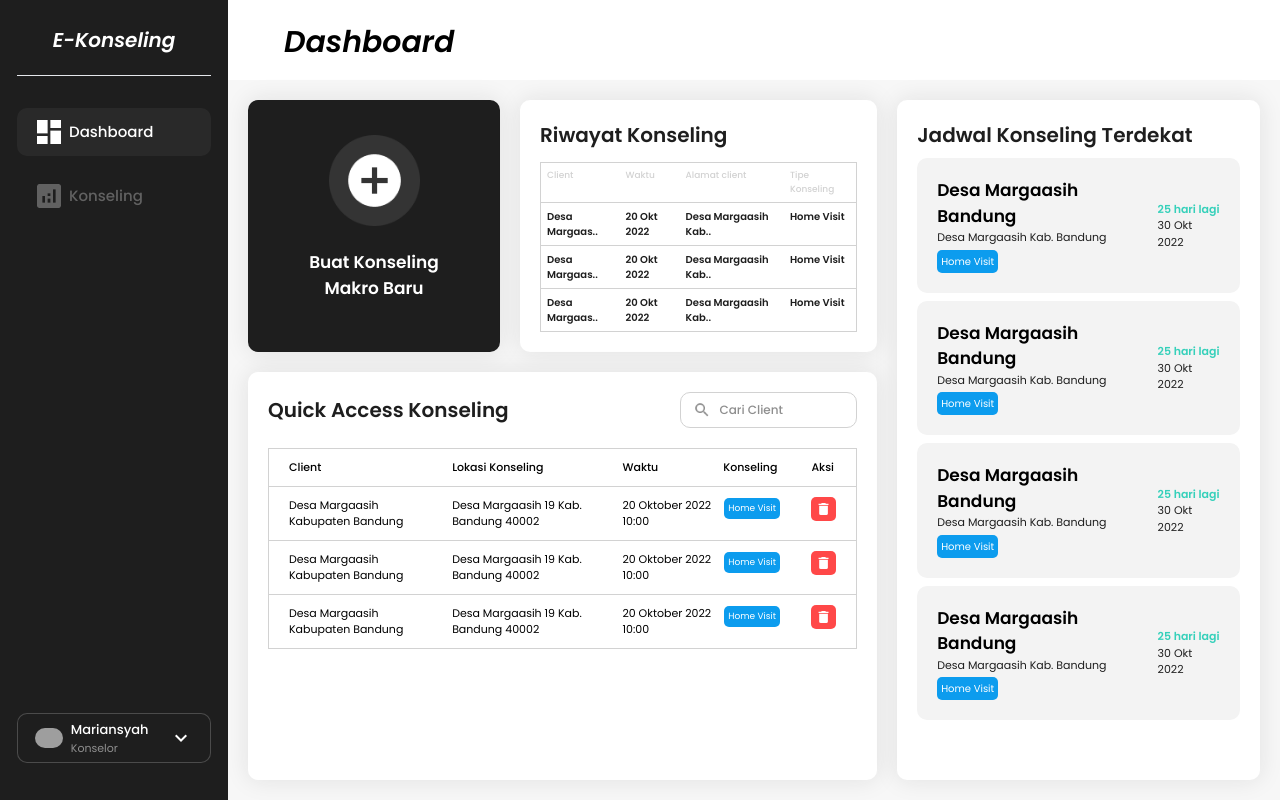
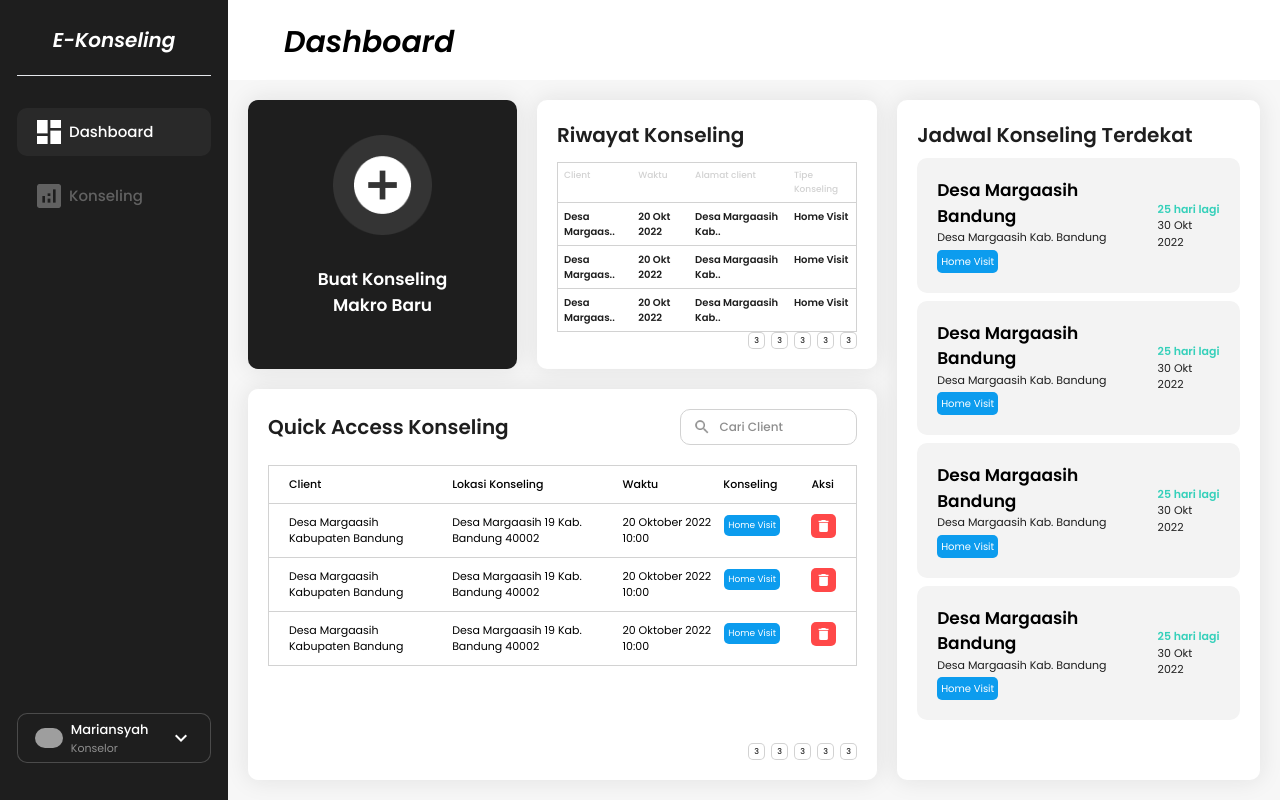
Before and after one commit to darkclow4/konseling, a Nuxt app: page /home in a window 1280 px wide. Built offline with nearby package versions, Linux system fonts and the light colour scheme; grey boxes are pictures that could not be loaded.

Commit message:
fix some bug

```diff
--- a/components/Modals/Overlay.vue
+++ b/components/Modals/Overlay.vue
@@ -21,5 +21,6 @@
     justify-content: center;
     align-items: center;
     background-color: rgba(30, 30, 30, 0.5);
+    z-index: 5;
 }
 </style>
--- /dev/null
+++ b/components/PaginationNumber.vue
@@ -0,0 +1,28 @@
+<template>
+    <div class="div-container flex justify-center items-center cursor-pointer py-px">
+        <p>3</p>
+    </div>
+</template>
+
+<script>
+    export default {
+
+    }
+</script>
+
+<style lang="scss" scoped>
+.div-container {
+    width: 17px;
+    height: 17px;
+    background-color: white;
+    border: 1px solid rgba(30, 30, 30, 0.2);
+    border-radius: 5px;
+    margin-left: 6px;
+}
+
+p {
+    font-weight: 500;
+    font-size: 8px;
+    color: #1E1E1E;
+}
+</style>
--- a/components/TableHistory.vue
+++ b/components/TableHistory.vue
@@ -36,6 +36,9 @@
 </script>
 
 <style lang="scss" scoped>
+table {
+    width: 100%;
+}
 tr {
     border-bottom: 1px solid #D2D2D2;
     border-right: 1px solid #D2D2D2;
--- a/components/TableQuick.vue
+++ b/components/TableQuick.vue
@@ -49,6 +49,7 @@ export default {
 table {
     border-spacing: 0;
     border: 1px solid #D2D2D2;
+    width: 100%;
 }
 tr {
     border-bottom: 1px solid #D2D2D2;
--- a/pages/home.vue
+++ b/pages/home.vue
@@ -7,12 +7,23 @@
                     <img src="~/assets/img/icons/plus.png" alt="" width="50%">
                     <p class="w-40 mb-4 2xl:text-xl">Buat Konseling Makro Baru</p>
                 </div>
-                <div class="flex-auto card flex-col">
+                <div class="flex card flex-col grow justify-between">
+                    <div class="flex flex-col">
                         <p class="card-title mb-3">Riwayat Konseling</p>
                         <TableHistory />
                     </div>
+
+                    <div class="flex justify-end">
+                        <PaginationNumber />
+                        <PaginationNumber />
+                        <PaginationNumber />
+                        <PaginationNumber />
+                        <PaginationNumber />
                     </div>
-            <div class="flex basis-2/3 card mt-5 flex-col">
+                </div>
+            </div>
+            <div class="flex basis-2/3 card mt-5 flex-col justify-between">
+                <div class="flex flex-col">
                     <div class="flex justify-between items-center mb-5">
                         <p class="card-title">Quick Access Konseling</p>
                         <div class="flex ml-5 items-center search-container">
@@ -21,6 +32,15 @@
                         </div>
                     </div>
                     <TableQuick />
+                </div>
+
+                <div class="flex justify-end">
+                    <PaginationNumber />
+                    <PaginationNumber />
+                    <PaginationNumber />
+                    <PaginationNumber />
+                    <PaginationNumber />
+                </div>
             </div>
         </div>
         <div class="flex flex-col card ml-5 right-div">
@@ -83,7 +103,9 @@ export default {
 
     &:focus {
         outline: none;
-    };
+    }
+
+    ;
 
     &::placeholder {
         color: rgba(30, 30, 30, 0.5);
```
Lines whose indentation alone changed are shown as unchanged.
